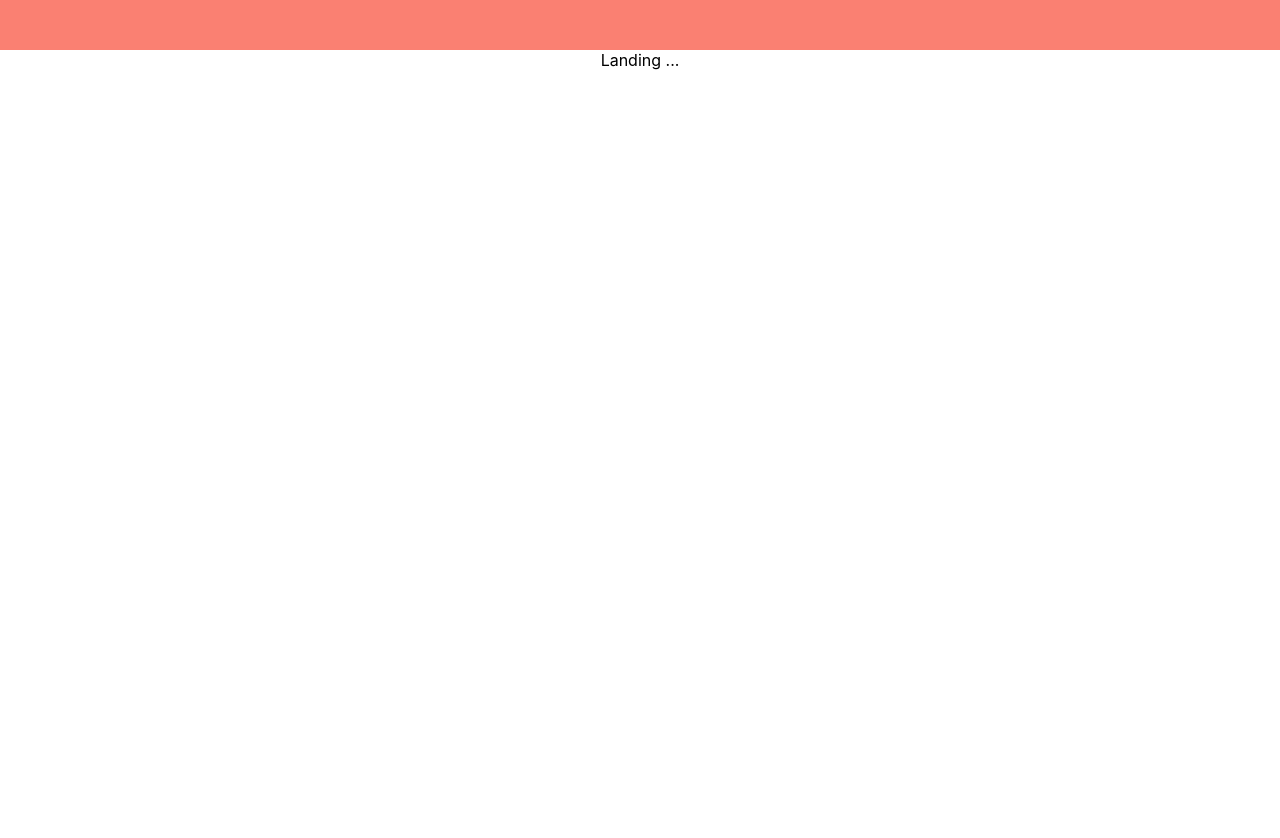
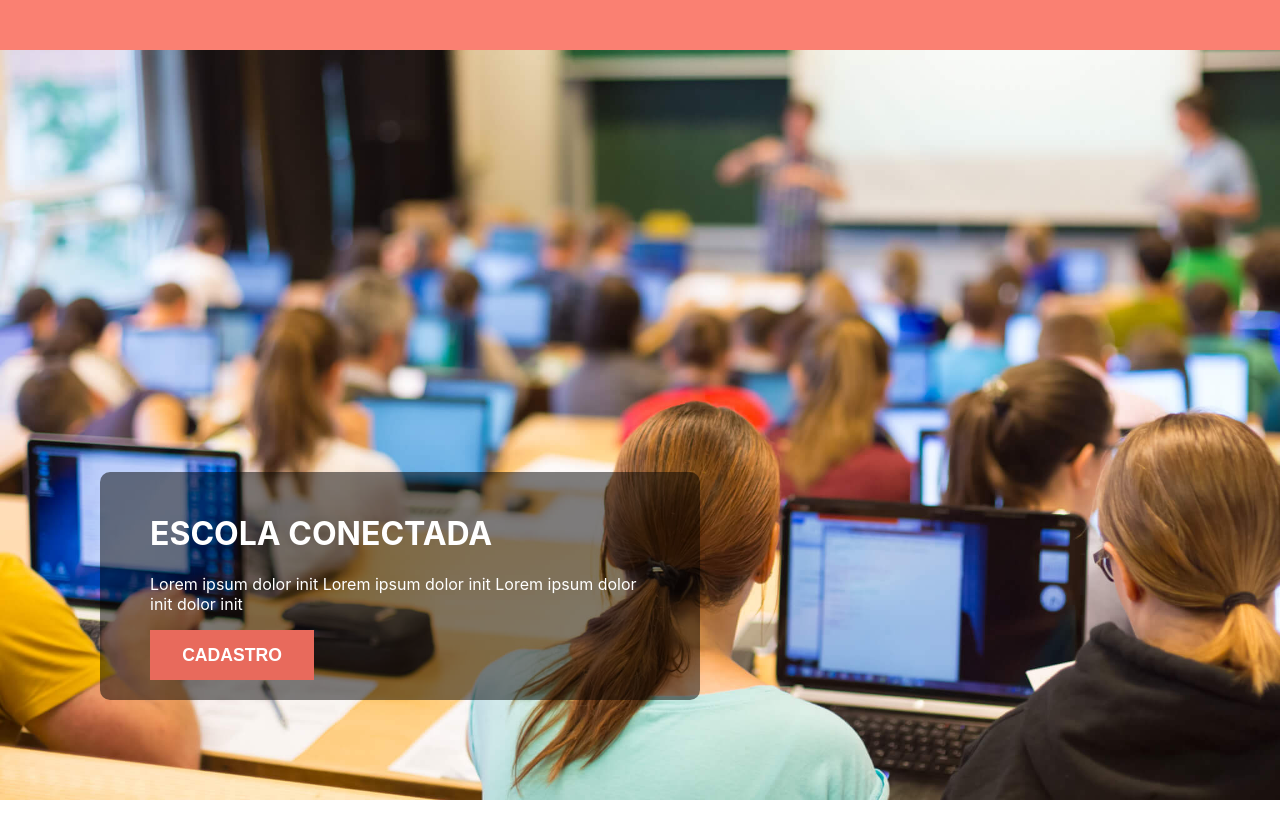
Before and after one commit to wemboava/hackathon-rocketseat, a React (Create React App) app: page / in a window 1280 px wide. Shown: the top 838 px of the page. Before the commit the page ends 800 px from the top, so only its background shows below. Built offline with nearby package versions, Linux system fonts and the light colour scheme.

Commit message:
start cover

```diff
--- a/src/pages/Landing.js
+++ b/src/pages/Landing.js
@@ -1,7 +1,57 @@
 import React from "react";
+import styled from 'styled-components'
+
+const Container = styled.div`
+  height: 5000px;
+`;
+
+const Content = styled.div`
+  max-width: 1100px;
+  margin: auto;
+`;
+
+const Cover = styled.div`
+  width: 100%;
+  height: calc(100vh - 50px);
+  background-image: url(${require('../images/landing-cover.jpeg')});
+  background-position: center;
+  background-size: cover;
+  & .cover-box {
+    max-width: 500px;
+    border-radius: 10px;
+    position: absolute;
+    bottom: 100px;
+    left: 100px;
+    background-color: rgba(0, 0, 0, .5);
+    color: #FFF;
+    padding: 20px 50px;
+    text-align: start;
+
+    & button {
+      width: 164px;
+      height: 50px;
+      border: none;
+      background: #E86A5C;
+      font-weight: bold;
+      color: #FFF;
+      font-size: 1.1em;
+    }
+  }
+`;
 
 export default props => {
   return (
-    <div>Landing ...</div>
+    <Container>
+      <Cover>
+        <div className="cover-box">
+          <h1>ESCOLA CONECTADA</h1>
+          <p>Lorem ipsum dolor init Lorem ipsum dolor init Lorem ipsum dolor init dolor init</p>
+          <button>CADASTRO</button>
+        </div>
+      </Cover>
+      <Content>
+
+      </Content>
+    </Container>
   );
 }
```
Also changed, not shown: src/images/landing-cover.jpeg (added).
